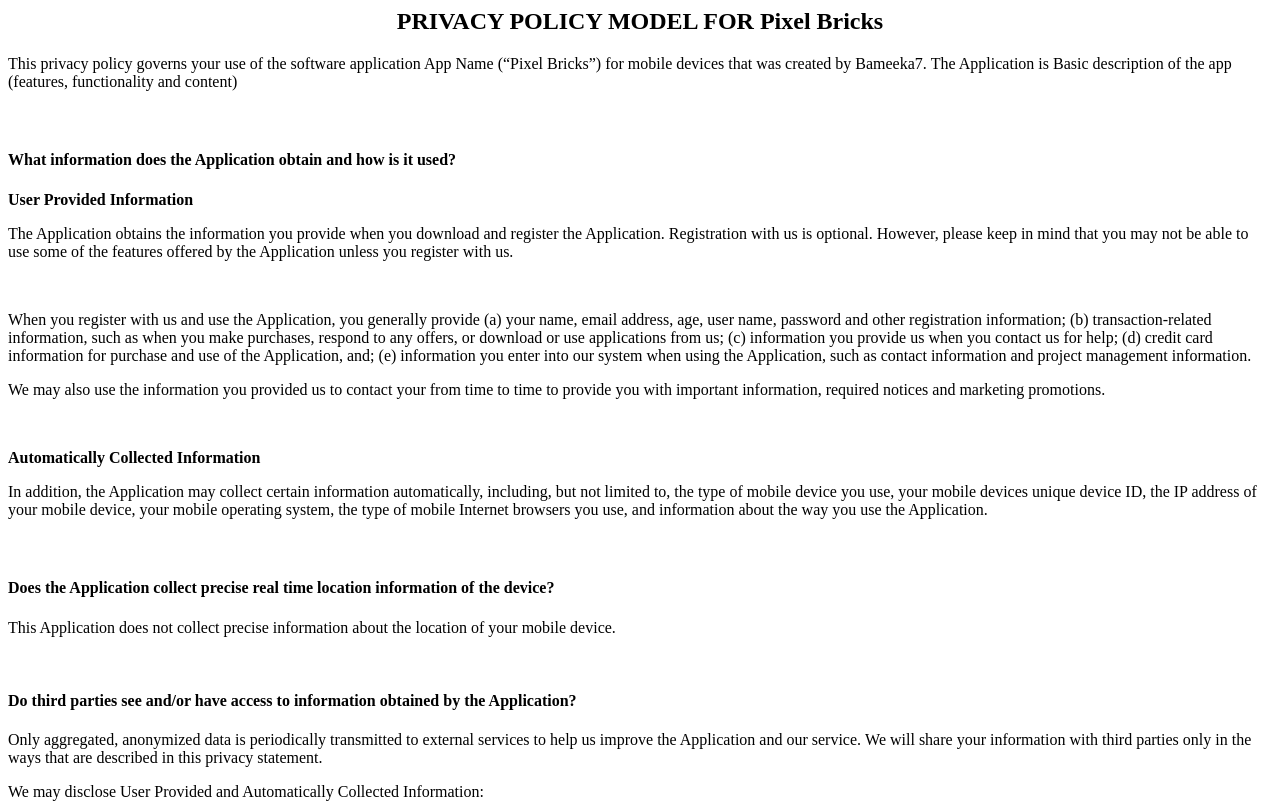
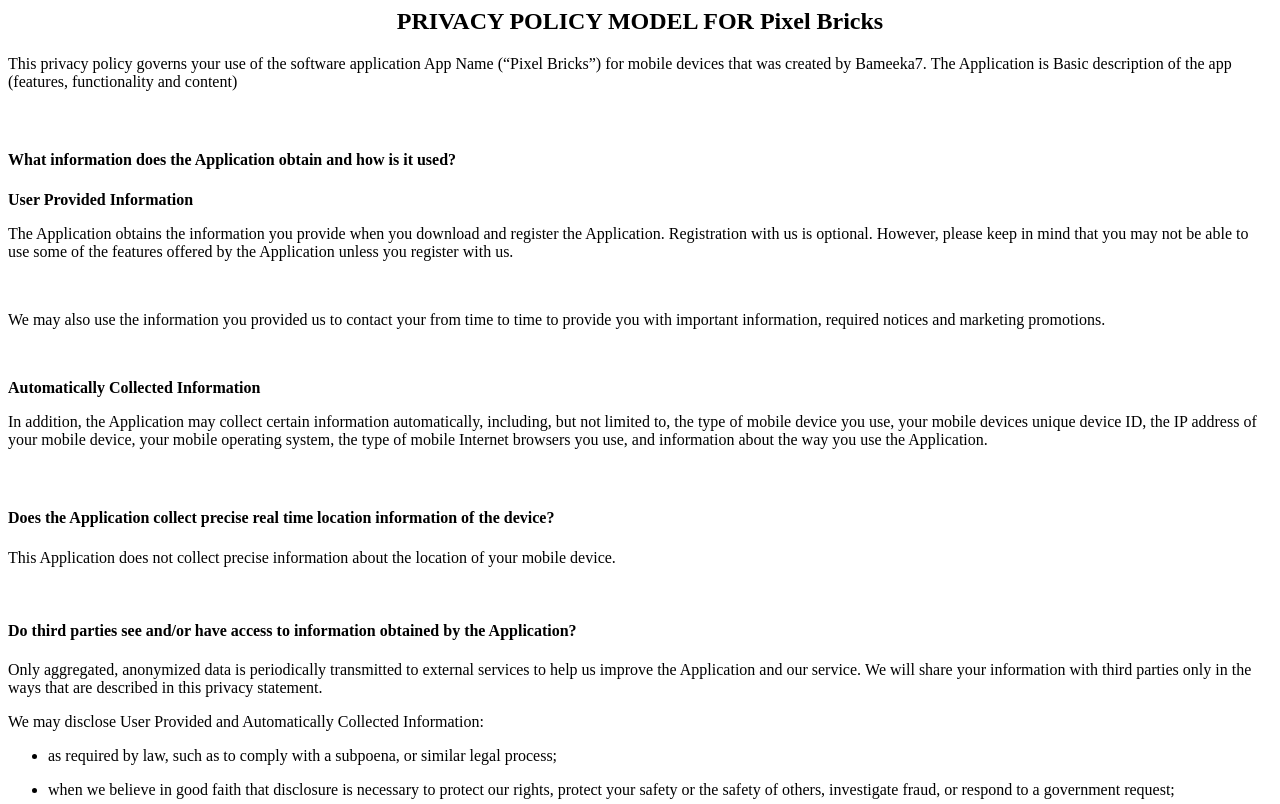
Before and after one commit to Mhmdpnk/pixelbricksinternal, a plain HTML site: page index.html in a window 1280 px wide. Shown: the top 804 px of the page. Drawn offline with Linux system fonts and the light colour scheme.

Commit message:
Update index.html

```diff
--- a/index.html
+++ b/index.html
@@ -8,7 +8,7 @@
 <p>The Application obtains the information you provide when you download and register the Application.&nbsp;Registration with us is optional. However, please keep in mind that you may not be able to use some of the features offered by the Application unless you register with us.</p>
 <p></p>
 <p>&nbsp;</p>
-<p>When you register with us and use the Application, you generally provide&nbsp;(a) your name, email address, age, user name, password and other registration information; (b) transaction-related information, such as when you make purchases, respond to any offers, or download or use applications from us; (c) information you provide us when you contact us for help; (d) credit card information for purchase and use of the Application, and; (e) information you enter into our system when using the Application, such as contact information and project management information.</p>
+<!--<p>When you register with us and use the Application, you generally provide&nbsp;(a) your name, email address, age, user name, password and other registration information; (b) transaction-related information, such as when you make purchases, respond to any offers, or download or use applications from us; (c) information you provide us when you contact us for help; (d) credit card information for purchase and use of the Application, and; (e) information you enter into our system when using the Application, such as contact information and project management information.</p>  -->
 <p></p>
 <p>We may also use the information you provided us to contact your from time to time to provide you with important information, required notices and marketing promotions.</p>
 <p>&nbsp;</p>
```
